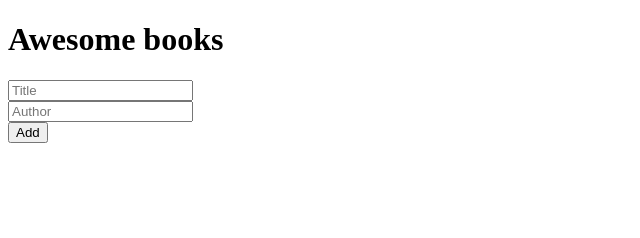
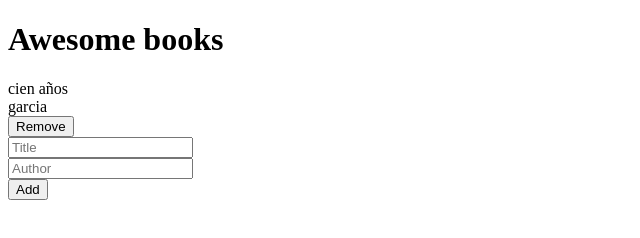
Before and after one commit to emiliazm/awesome-books, a website: page index.html in a window 1280 px wide. Shown: the whole page, without its empty margins (0-640 px from the left). Drawn offline with Linux system fonts and the light colour scheme.

Commit message:
Deploy all books

```diff
--- a/index.html
+++ b/index.html
@@ -10,13 +10,19 @@
 
   <div class="container">
     <h1>Awesome books</h1>
-    <div class="book-list"></div>
+    <div class="book-list">
+      <div class="book">
+        <div class="title"></div>
+        <div class="author"></div>
+        <button>Remove</button>
+      </div>
+    </div>
     <div class="form">
       <input type="text" id="title" placeholder="Title"><br>
       <input type="text" id="author" placeholder="Author"><br>
       <button type="submit">Add</button>
     </div>
   </div>
-
+  <script src="scripts.js"></script>
 </body>
 </html>
--- a/scripts.js
+++ b/scripts.js
@@ -1,7 +1,36 @@
-const books = [];
+let books = [];
 function add(title, author) {
   const book = {
     title, author,
   };
   books.push(book);
 }
+function remove(title, author) {
+  books = books.filter((book) => book.title !== title || book.author !== author);
+  console.log(books);
+}
+function fillValues(card, book) {
+  card.querySelector('.title').textContent = book.title;
+  card.querySelector('.author').textContent = book.author;
+  card.querySelector('button').addEventListener('click', () => {
+    remove(book.title, book.author);
+  });
+}
+function showBooks() {
+  const container = document.querySelector('.book-list');
+  const template = document.querySelector('.book');
+  books.forEach((book) => {
+    const card = template.cloneNode(true);
+    fillValues(card, book);
+    container.appendChild(card);
+  });
+  template.remove();
+}
+
+// test
+add('cien años', 'garcia');
+add('rayuela', 'cortazar');
+console.log(books);
+remove('rayuela', 'cortazar');
+console.log(books);
+showBooks();
```
